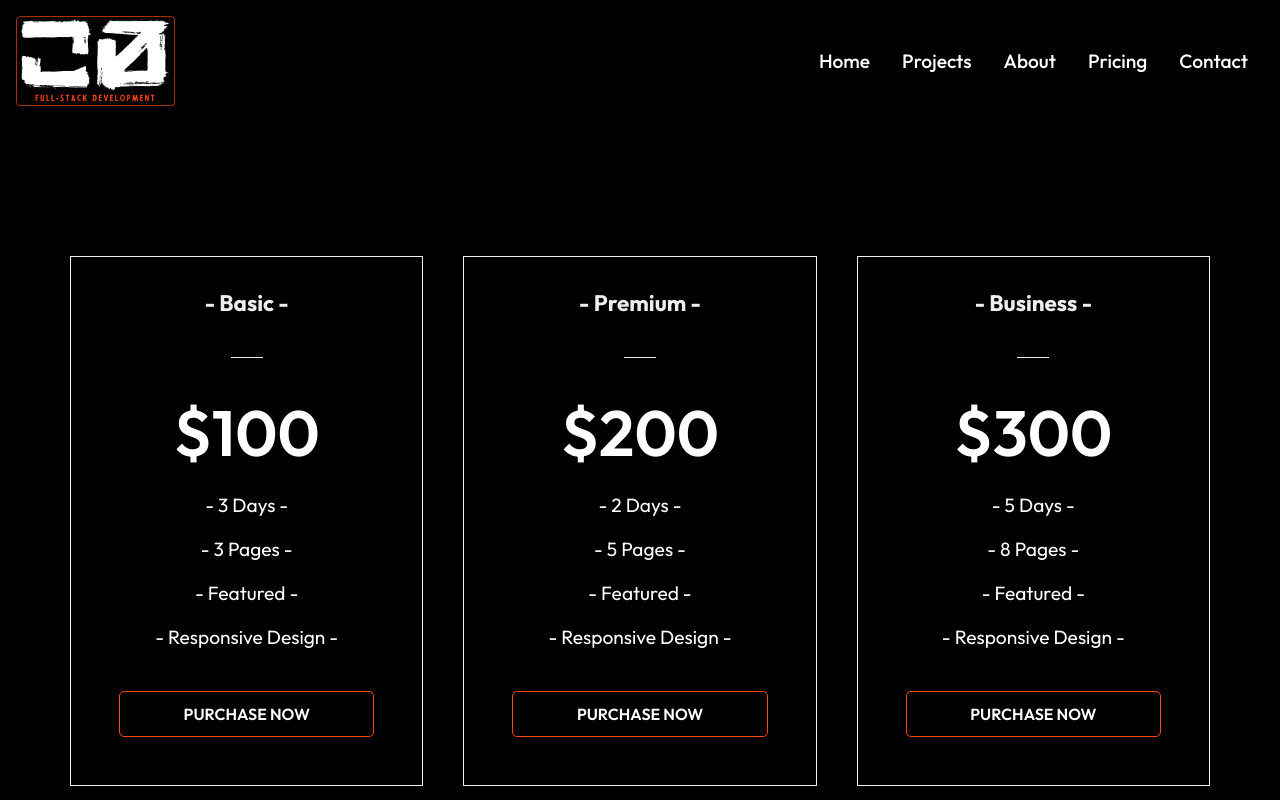
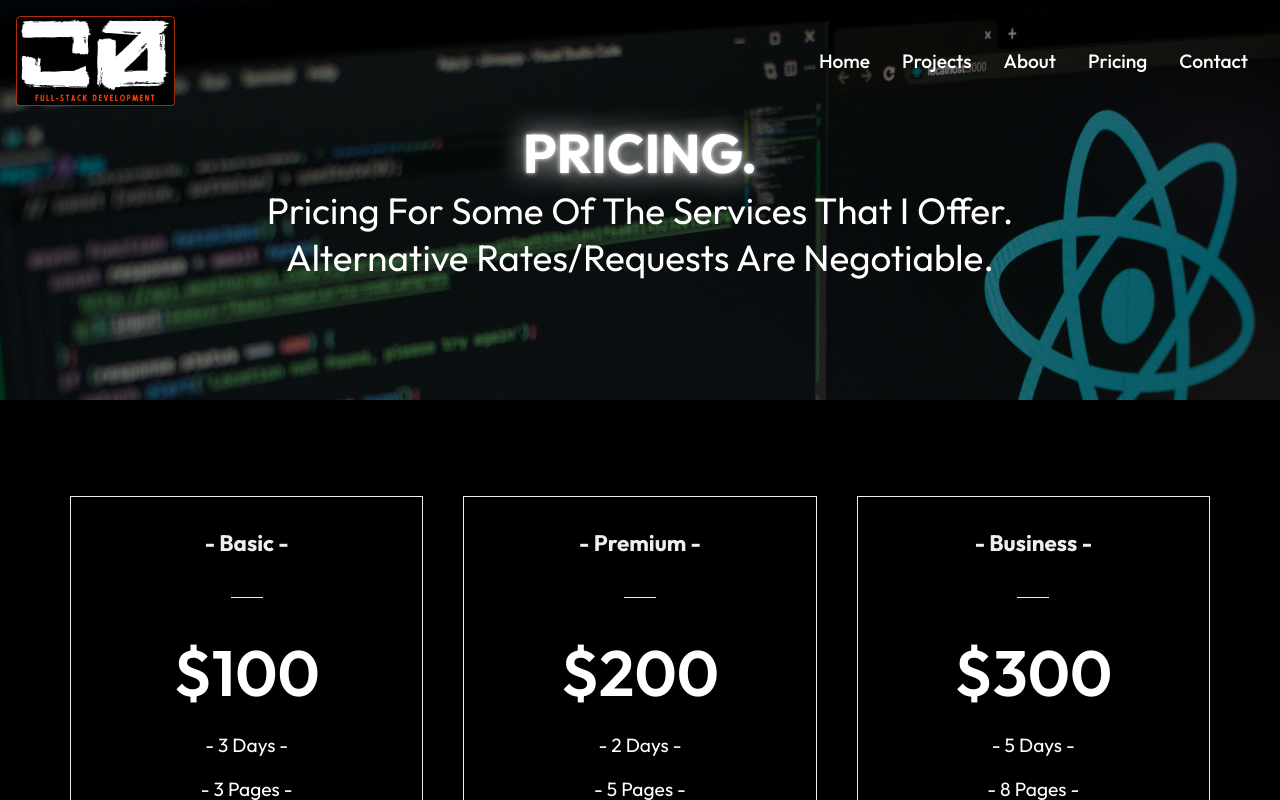
Before and after one commit to ChrisRDaniels/CDFS-Development-Site, a React (Create React App) app: page /pricing in a window 1280 px wide. Shown: the top 800 px of the page. Built offline with nearby package versions, Linux system fonts and the light colour scheme.

Commit message:
changed pricing route styling

```diff
--- a/src/components/PricingCardStyles.css
+++ b/src/components/PricingCardStyles.css
@@ -2,7 +2,7 @@
 	width: 100%;
 	padding: 6rem 1rem;
 	background-color: #000;
-	padding-top: 20%;
+	padding-top: 6rem;
 }
 
 .card-container {
--- a/src/routes/Pricing.js
+++ b/src/routes/Pricing.js
@@ -1,12 +1,17 @@
 import PricingCard from '../components/PricingCard';
 import Navbar from '../components/Navbar';
 import Footer from '../components/Footer';
+import HeroImg2 from '../components/HeroImg2';
 import React from 'react';
 
 const Pricing = () => {
 	return (
 		<div>
 			<Navbar />
+			<HeroImg2
+				heading='PRICING.'
+				text='Pricing For Some Of The Services That I Offer. Alternative Rates/Requests Are Negotiable.'
+			/>
 			<PricingCard />
 			<Footer />
 		</div>
```
